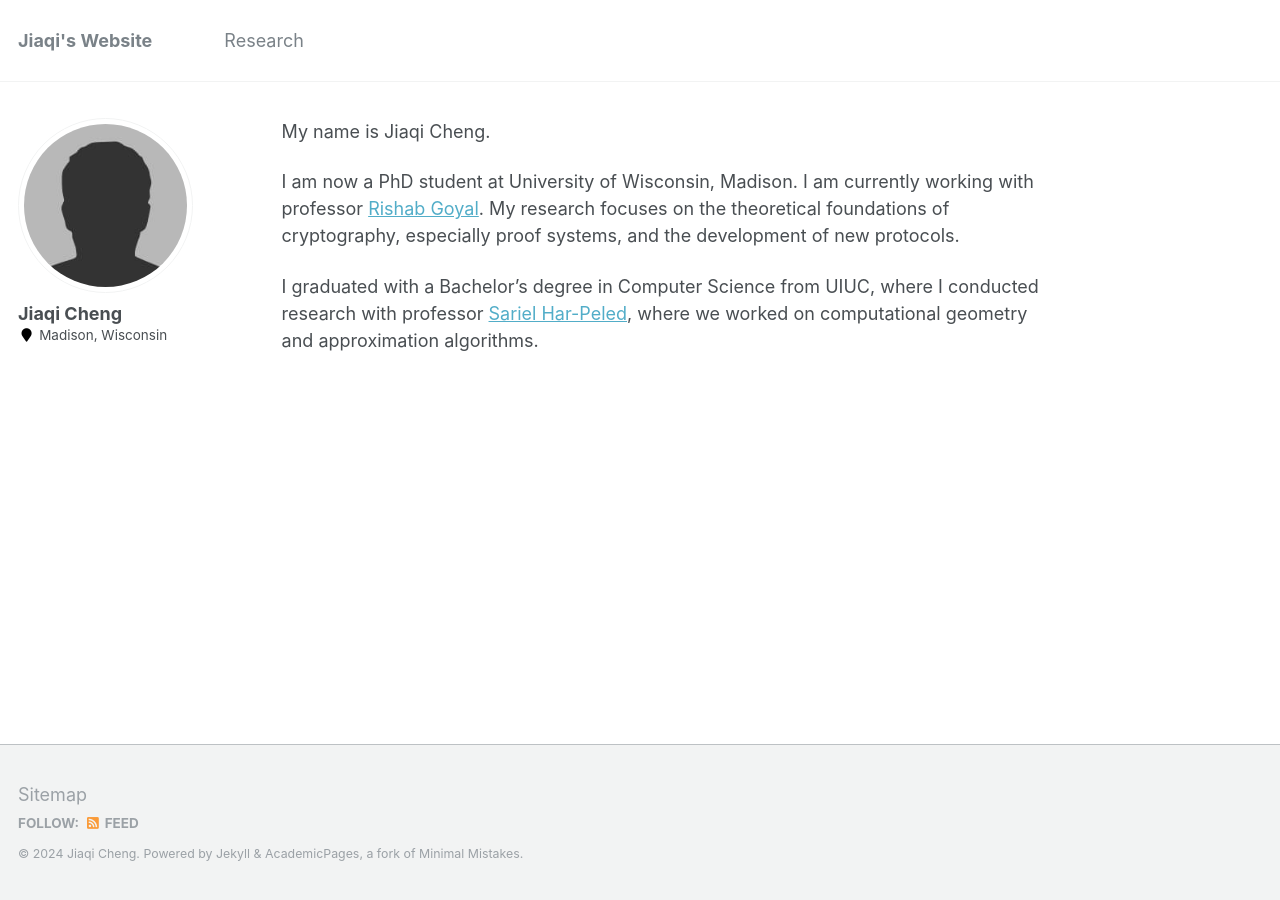
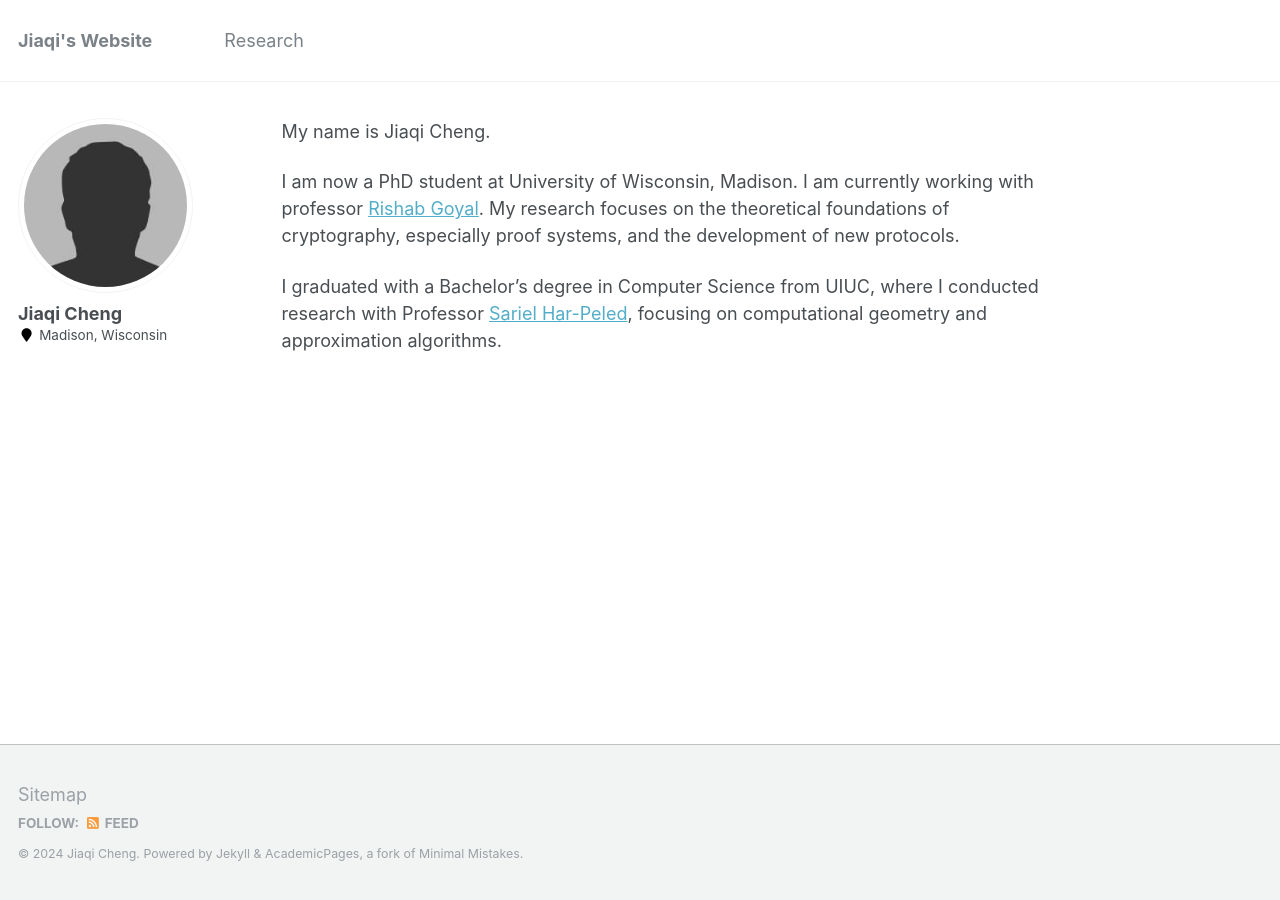
Before and after one commit to JackyCheng1999/JackyCheng1999.github.io, a Jekyll site: the page built from _pages/about.md, in a window 1280 px wide. Built offline with Jekyll 4.4.1, drawn with Linux system fonts in a browser that asks for light colours.

Commit message:
updated intro

```diff
--- a/_pages/about.md
+++ b/_pages/about.md
@@ -18,4 +18,5 @@ My name is Jiaqi Cheng.
 
 I am now a PhD student at University of Wisconsin, Madison. I am currently working with professor [Rishab Goyal](https://pages.cs.wisc.edu/~rishab/). My research focuses on the theoretical foundations of cryptography, especially proof systems, and the development of new protocols.
 
-I graduated with a Bachelor's degree in Computer Science from UIUC, where I conducted research with professor [Sariel Har-Peled](https://sarielhp.org/), where we worked on computational geometry and approximation algorithms.
+
+I graduated with a Bachelor's degree in Computer Science from UIUC, where I conducted research with Professor [Sariel Har-Peled](https://sarielhp.org/), focusing on computational geometry and approximation algorithms.
```
